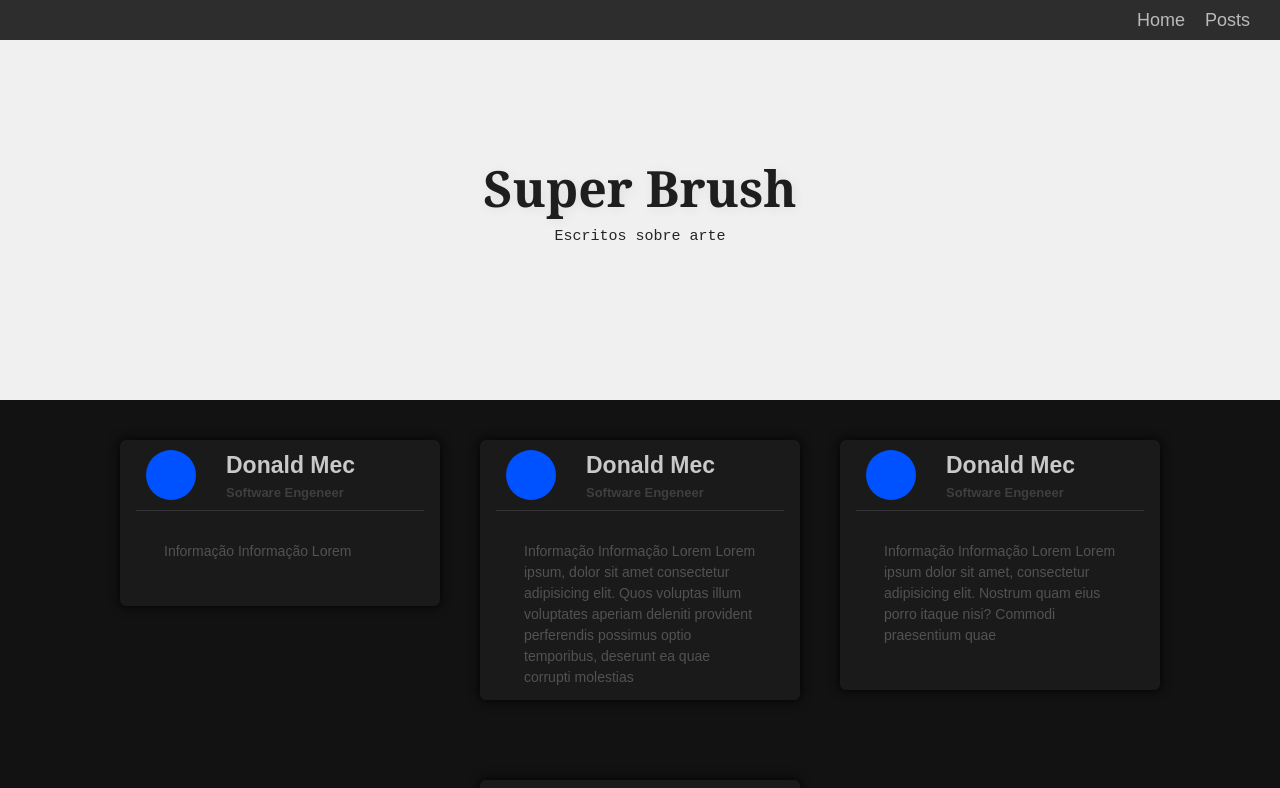
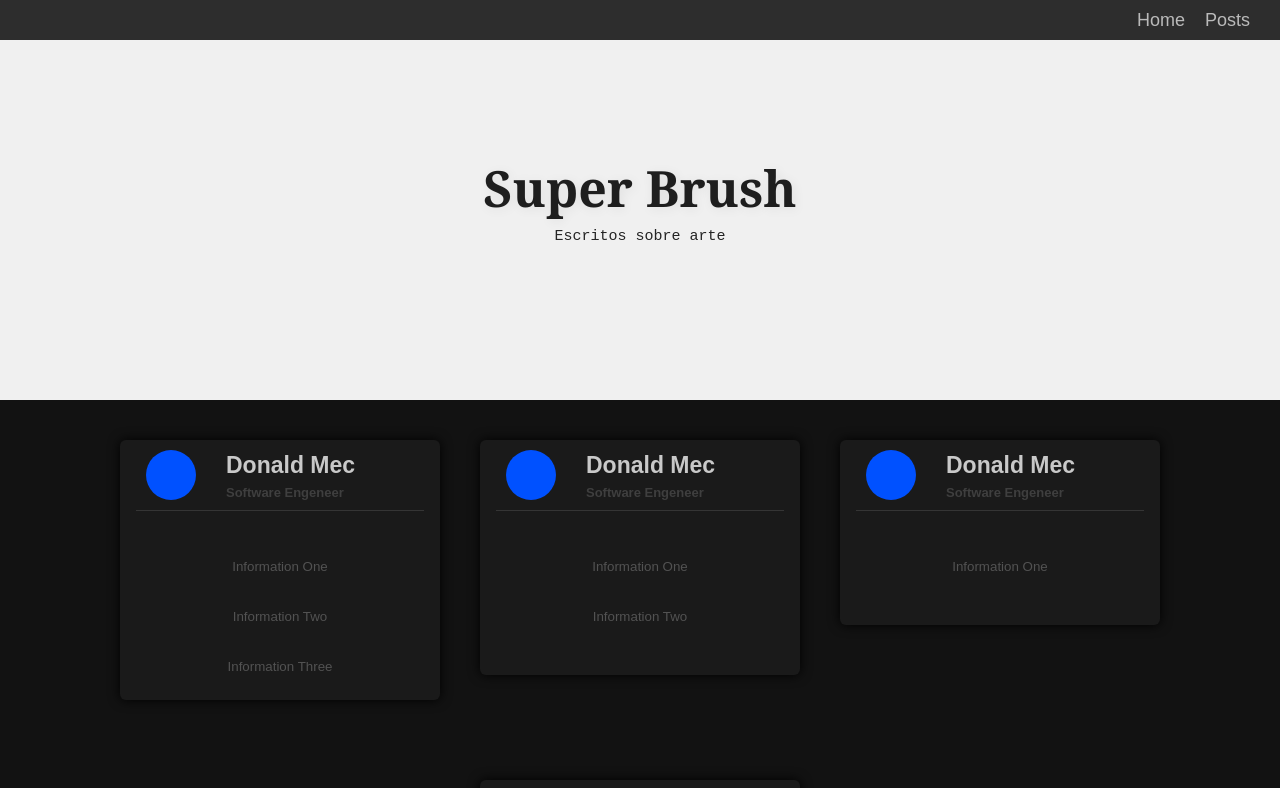
Before and after one commit to LuciLua/BlogPageNextJS, a Next.js app: page / in a window 1280 px wide. Shown: the top 788 px of the page. Built offline with nearby package versions, Linux system fonts and the light colour scheme.

Commit message:
:speech_balloon: BlogPage | cards with buttons

```diff
--- a/src/pages/index.tsx
+++ b/src/pages/index.tsx
@@ -31,7 +31,9 @@ export default function Home( { allPosts }: HomeProps ) {
           </div>
           <div className={styles.tableG}>
             <div className={styles.tableContent}>
-              <p>Informação Informação Lorem</p>
+              <button>Information One</button>
+              <button>Information Two</button>
+              <button>Information Three</button>
             </div>
           </div>
         </div>
@@ -48,7 +50,8 @@ export default function Home( { allPosts }: HomeProps ) {
           </div>
           <div className={styles.tableG}>
             <div className={styles.tableContent}>
-              <p>Informação Informação Lorem Lorem ipsum, dolor sit amet consectetur adipisicing elit. Quos voluptas illum voluptates aperiam deleniti provident perferendis possimus optio temporibus, deserunt ea quae corrupti molestias </p>
+              <button>Information One</button>
+              <button>Information Two</button>
             </div>
           </div>
         </div>
@@ -65,7 +68,7 @@ export default function Home( { allPosts }: HomeProps ) {
           </div>
           <div className={styles.tableG}>
             <div className={styles.tableContent}>
-              <p>Informação Informação Lorem Lorem ipsum dolor sit amet, consectetur adipisicing elit. Nostrum quam eius porro itaque nisi? Commodi praesentium quae</p>
+            <button>Information One</button>
             </div>
           </div>
         </div>
@@ -82,7 +85,8 @@ export default function Home( { allPosts }: HomeProps ) {
           </div>
           <div className={styles.tableG}>
             <div className={styles.tableContent}>
-              <p>Informação Informação Lorem</p>
+            <button>Information One</button>
+            <button>Information Two</button>
             </div>
           </div>
         </div>
--- a/src/styles/global.module.scss
+++ b/src/styles/global.module.scss
@@ -81,13 +81,31 @@
             }
 
             .tableG{
-                width: 85%;
+                width: 100%;
                 height: 100%;
 
-                margin: 10px 0 20px 0;
+                margin: 10px 0 10px 0;
 
                 .tableContent{
-                    padding: 20px;
+                    padding: 20px 0 20px 0;
+                    display: flex;
+                    flex-direction: column;
+                    align-items: center;
+                    justify-content: center;
+
+                    button{
+                        width: 100%;
+                        height: 50px;
+                        border: none;
+                        background-color: transparent;
+
+                        color: #525252;
+                        cursor: pointer;
+                    }
+
+                    button:hover{
+                        background-color: #212121;
+                    }
 
                     p{
                         color: #525252;
```
